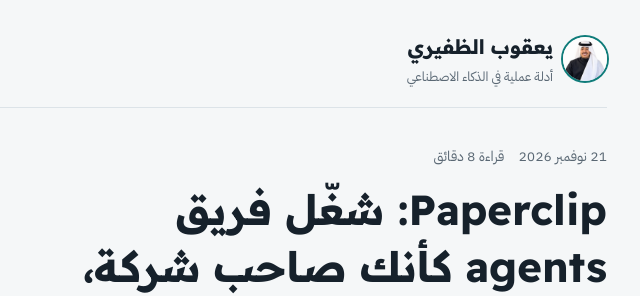
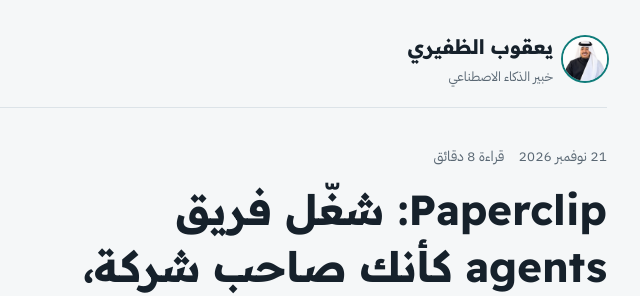
Before and after one commit to awadyaqoub5-creator/paperclip-guide, a plain HTML site: page index.html in a window 1280 px wide. Shown: the top 296 px of the page, 393-1033 px from the left. Drawn offline with Linux system fonts and the light colour scheme.

Commit message:
Title: AI expert
Co-Authored-By: Claude Opus 5.5 <noreply@anthropic.com>

```diff
--- a/index.html
+++ b/index.html
@@ -148,7 +148,7 @@ h2[id],li[id]{scroll-margin-top:24px}
 <a class="skip" href="#steps">انتقل للخطوات</a>
 <div class="wrap" dir="rtl" lang="ar">
   <header class="top">
-    <a class="brand brand-wrap" href="#"><img src="img/yaqoub.webp" width="44" height="44" alt=""><span>يعقوب الظفيري<small>أدلة عملية في الذكاء الاصطناعي</small></span></a>
+    <a class="brand brand-wrap" href="#"><img src="img/yaqoub.webp" width="44" height="44" alt=""><span>يعقوب الظفيري<small>خبير الذكاء الاصطناعي</small></span></a>
     <span class="tag">دليل · Guide</span>
   </header>
 
@@ -355,7 +355,7 @@ Keep it under 150 words.</pre>
     <div>
       <p class="ttl">كاتب الدليل</p>
       <h2 id="author-h">يعقوب الظفيري</h2>
-      <p>أجرّب أدوات الذكاء الاصطناعي وأشرحها بالعربي. تابعني أو تواصل معي:</p>
+      <p>خبير الذكاء الاصطناعي. تابعني أو تواصل معي:</p>
       <div class="social">
         <a class="soc tt" href="https://www.tiktok.com/@yaqoubaldhafeeri1" target="_blank" rel="noopener"><svg viewBox="0 0 24 24" aria-hidden="true"><path d="M16.6 5.8A4.3 4.3 0 0 1 15.5 3h-3.1v12.4a2.6 2.6 0 1 1-2.6-2.6c.3 0 .5 0 .8.1V9.7a5.7 5.7 0 1 0 4.9 5.7V9.1a7.4 7.4 0 0 0 4.3 1.4V7.4a4.3 4.3 0 0 1-3.2-1.6z"/></svg><span>تيك توك<small dir="ltr">@yaqoubaldhafeeri1</small></span></a>
         <a class="soc wa" href="https://wa.me/966544956205" target="_blank" rel="noopener"><svg viewBox="0 0 24 24" aria-hidden="true"><path d="M12 2a10 10 0 0 0-8.6 15.1L2 22l5-1.3A10 10 0 1 0 12 2zm0 18.2a8.2 8.2 0 0 1-4.2-1.2l-.3-.2-3 .8.8-2.9-.2-.3A8.2 8.2 0 1 1 12 20.2zm4.5-6.1c-.2-.1-1.5-.7-1.7-.8s-.4-.1-.6.1-.7.8-.8 1-.3.2-.5.1a6.7 6.7 0 0 1-3.3-2.9c-.3-.4.2-.4.7-1.3.1-.2 0-.3 0-.4l-.8-1.8c-.2-.5-.4-.4-.6-.4h-.5a1 1 0 0 0-.7.3 3 3 0 0 0-.9 2.2 5.2 5.2 0 0 0 1.1 2.7 11.9 11.9 0 0 0 4.5 4c1.7.7 2.4.8 3.2.7a2.8 2.8 0 0 0 1.8-1.3 2.3 2.3 0 0 0 .2-1.3c-.1-.1-.3-.2-.5-.3z"/></svg><span>واتساب<small dir="ltr">0544956205</small></span></a>
@@ -365,7 +365,7 @@ Keep it under 150 words.</pre>
   </section>
 
   <footer>
-    <span><strong>يعقوب الظفيري</strong> · أدلة عملية في الذكاء الاصطناعي</span>
+    <span><strong>يعقوب الظفيري</strong> · خبير الذكاء الاصطناعي</span>
     <span>© 2026</span>
   </footer>
 </div>
```
